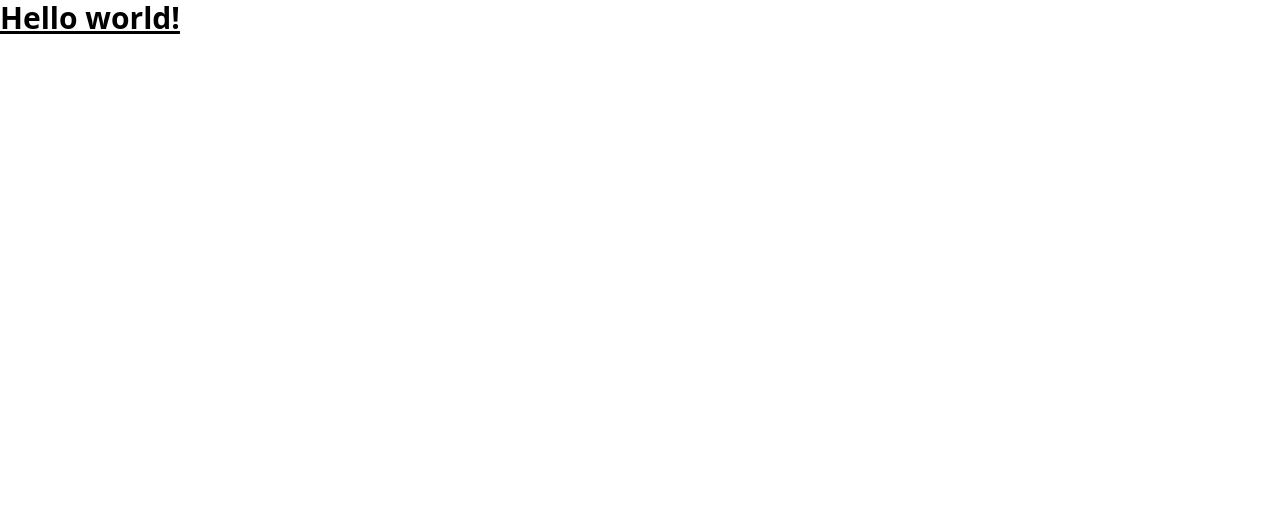
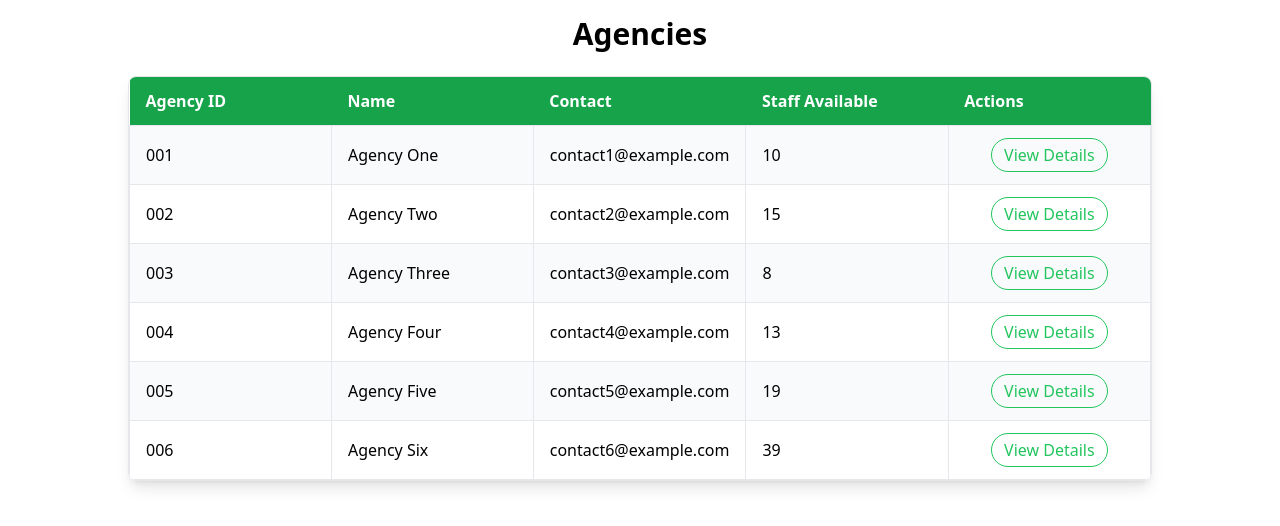
Before and after one commit to abdullahaslam2223/react-table, a React (Vite) app: page / in a window 1280 px wide. Shown: the top 526 px of the page. Built offline with nearby package versions, Linux system fonts and the light colour scheme.

Commit message:
creating table

```diff
--- a/src/App.tsx
+++ b/src/App.tsx
@@ -1,7 +1,7 @@
-import Agency from "./Components/Agency/Agency";
+import AgencyTable from "./Components/Agency/AgencyTable";
 
 function App() {
-  return <Agency />;
+  return <AgencyTable />;
 }
 
 export default App;
--- a/src/Components/Agency/Agency.tsx
+++ /dev/null
@@ -1,5 +0,0 @@
-function Agency() {
-  return <h1 className="text-3xl font-bold underline">Hello world!</h1>;
-}
-
-export default Agency;
--- /dev/null
+++ b/src/Components/Agency/AgencyRow.tsx
@@ -0,0 +1,23 @@
+import React from "react";
+import { Agency as AgencyType } from "./types";
+
+interface AgencyProps {
+  agency: AgencyType;
+}
+
+const AgencyRow: React.FC<AgencyProps> = ({ agency }) => {
+  return (
+    <tr className="bg-white odd:bg-gray-50 hover:bg-gray-100 transition duration-300 rounded-lg">
+      <td className="border px-4 py-3">{agency.id}</td>
+      <td className="border px-4 py-3">{agency.name}</td>
+      <td className="border px-4 py-3">{agency.contact}</td>
+      <td className="border px-4 py-3">{agency.staffAvailable}</td>
+      <td className="border px-4 py-3 text-center">
+        <button className="border border-green-500 text-green-500 px-3 py-1 rounded-full hover:bg-green-500 hover:text-white transition duration-300 focus:outline-none focus:ring-2 focus:ring-green-300">
+          View Details
+        </button>
+      </td>
+    </tr>
+  );
+};
+export default AgencyRow;
--- /dev/null
+++ b/src/Components/Agency/AgencyTable.tsx
@@ -0,0 +1,43 @@
+import React from "react";
+import { agencies } from "./data";
+import AgencyRow from "./AgencyRow";
+
+const AgencyTable: React.FC = () => {
+  return (
+    <div className="flex flex-col items-center p-4">
+      <h1 className="text-3xl font-bold mb-6 text-center">Agencies</h1>
+      <div className="w-full max-w-5xl">
+        <div className="overflow-x-auto shadow-lg rounded-lg border border-gray-200">
+          <table className="min-w-full bg-white">
+            <thead className="bg-green-600">
+              <tr>
+                <th className="w-1/5 px-4 py-3 text-left font-semibold text-white">
+                  Agency ID
+                </th>
+                <th className="w-1/5 px-4 py-3 text-left font-semibold text-white">
+                  Name
+                </th>
+                <th className="w-1/5 px-4 py-3 text-left font-semibold text-white">
+                  Contact
+                </th>
+                <th className="w-1/5 px-4 py-3 text-left font-semibold text-white">
+                  Staff Available
+                </th>
+                <th className="w-1/5 px-4 py-3 text-left font-semibold text-white">
+                  Actions
+                </th>
+              </tr>
+            </thead>
+            <tbody>
+              {agencies.map((agency) => (
+                <AgencyRow key={agency.id} agency={agency} />
+              ))}
+            </tbody>
+          </table>
+        </div>
+      </div>
+    </div>
+  );
+};
+
+export default AgencyTable;
--- /dev/null
+++ b/src/Components/Agency/data.ts
@@ -0,0 +1,40 @@
+import { Agency } from "./types";
+
+export const agencies: Agency[] = [
+  {
+    id: "001",
+    name: "Agency One",
+    contact: "contact1@example.com",
+    staffAvailable: 10,
+  },
+  {
+    id: "002",
+    name: "Agency Two",
+    contact: "contact2@example.com",
+    staffAvailable: 15,
+  },
+  {
+    id: "003",
+    name: "Agency Three",
+    contact: "contact3@example.com",
+    staffAvailable: 8,
+  },
+  {
+    id: "004",
+    name: "Agency Four",
+    contact: "contact4@example.com",
+    staffAvailable: 13,
+  },
+  {
+    id: "005",
+    name: "Agency Five",
+    contact: "contact5@example.com",
+    staffAvailable: 19,
+  },
+  {
+    id: "006",
+    name: "Agency Six",
+    contact: "contact6@example.com",
+    staffAvailable: 39,
+  },
+];
--- /dev/null
+++ b/src/Components/Agency/types.ts
@@ -0,0 +1,6 @@
+export interface Agency {
+  id: string;
+  name: string;
+  contact: string;
+  staffAvailable: number;
+}
```
